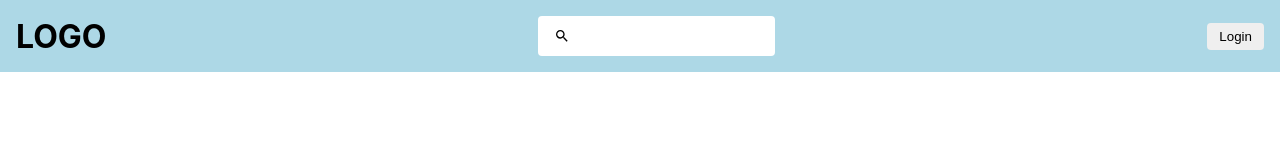
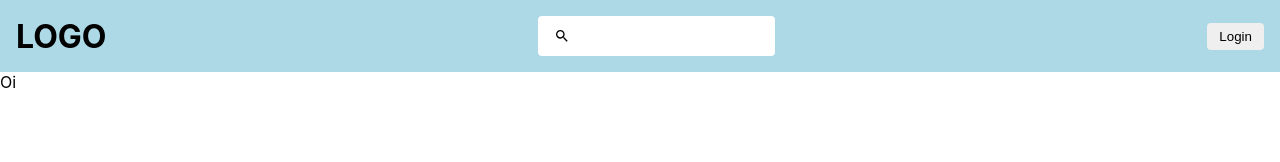
Before and after one commit to Marcelo-Diament/pratica-react-thiago, a React (Create React App) app in the folder frontend/: page / in a window 1280 px wide. Shown: the top 162 px of the page. Built offline with nearby package versions, Linux system fonts and the light colour scheme.

Commit message:
feat: cria componente ListagemDeProdutos

```diff
--- a/frontend/src/App.js
+++ b/frontend/src/App.js
@@ -1,10 +1,12 @@
 import Header from "./components/Header";
 import "./App.css";
+import ListagemDeProdutos from "./components/Listagem";
 
 function App() {
   return (
     <>
       <Header />
+      <ListagemDeProdutos />
     </>
   );
 }
--- /dev/null
+++ b/frontend/src/components/Listagem/index.js
@@ -0,0 +1,5 @@
+const ListagemDeProdutos = () => {
+  return <p>Oi</p>;
+};
+
+export default ListagemDeProdutos;
```
